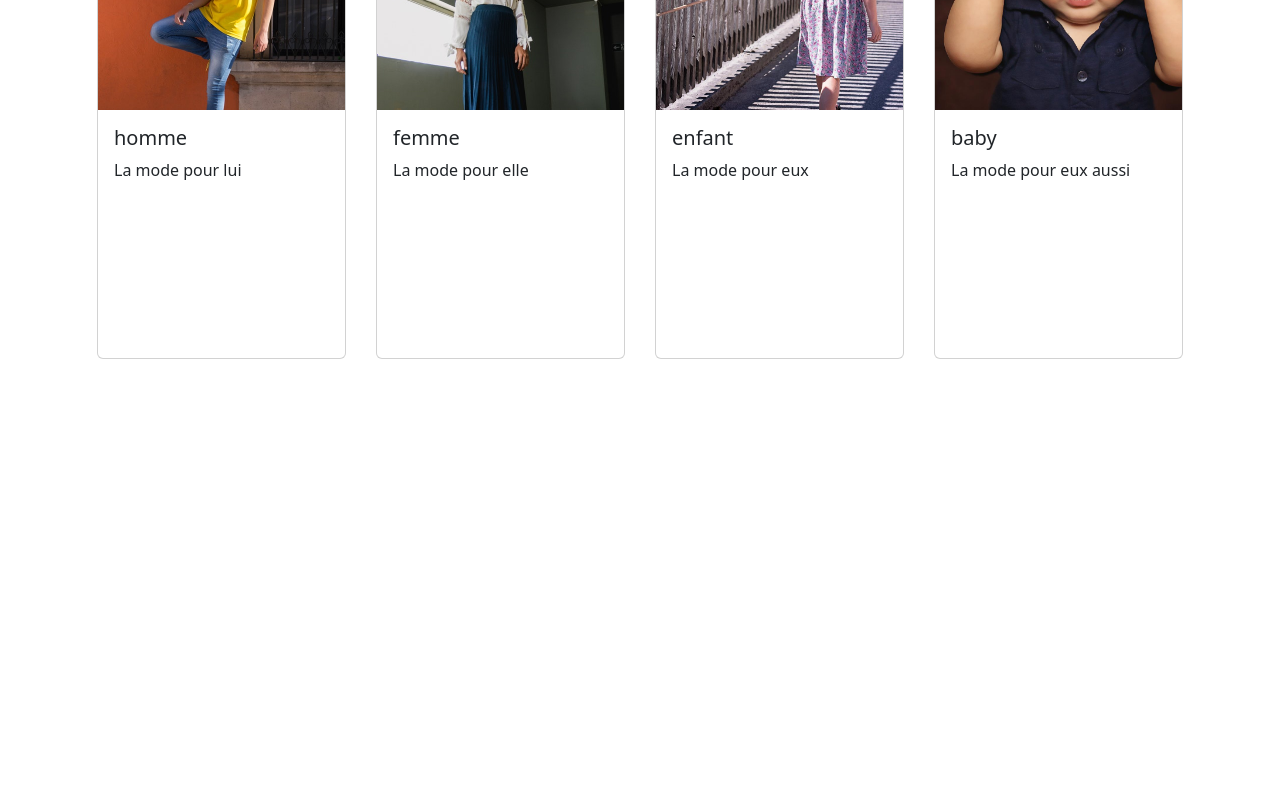
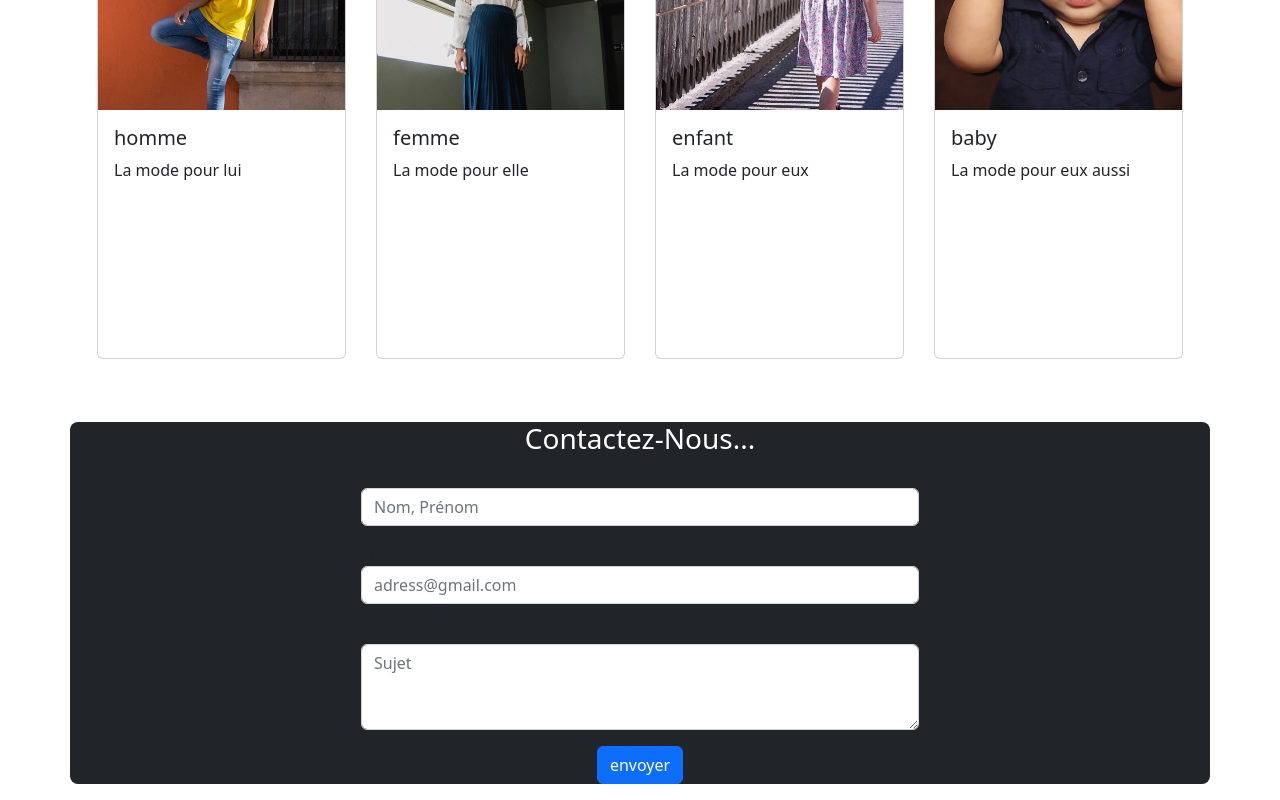
Before and after one commit to Melissalesne/myBoutique, a React (Create React App) app: page / in a window 1280 px wide. Shown: the part 212-1012 px from the top of the page. Before the commit the page ends 800 px from the top, so only its background shows below. Built offline with nearby package versions, Linux system fonts and the light colour scheme.

Commit message:
rectification E4

```diff
--- a/package.json
+++ b/package.json
@@ -9,6 +9,7 @@
     "bootstrap": "^5.2.0",
     "react": "^18.2.0",
     "react-dom": "^18.2.0",
+    "react-icons": "^4.4.0",
     "react-scripts": "5.0.1",
     "web-vitals": "^2.1.4"
   },
--- a/src/App.js
+++ b/src/App.js
@@ -1,34 +1,44 @@
 import "bootstrap/dist/css/bootstrap.min.css";
 import "bootstrap/dist/js/bootstrap.bundle";
+import CategoryCards from "./Components/CategoryCards";
 import HomeScreen from "./Pages/HomeScreen";
 
 function App() {
   const category = [
     {
+      id: "1",
       title: "homme",
       description: "La mode pour les hommes",
       image: "./assets/images/categorie-homme.jpg",
     },
     {
+      id: "2",
       title: "femme",
       description: "La mode pour les femmes",
       image: "./assets/images/categorie-femme.jpg",
     },
     {
+      id: "3",
       title: "enfant",
       description: "La mode pour les enfants",
       image: "./assets/images/girl.jpg",
     },
     {
+      id: "4",
       title: "baby",
       description: "La mode pour les bébé",
       image: "./assets/images/baby.jpg",
     },
   ];
 
+  category.map((category) => <CategoryCards />);
   return (
-    <div className="App">
-      <HomeScreen />
+    <div className="" key={category.id}>
+      <HomeScreen
+        title={category.title}
+        description={category.description}
+        image={category.image}
+      />
     </div>
   );
 }
--- a/src/Pages/HomeScreen.jsx
+++ b/src/Pages/HomeScreen.jsx
@@ -3,6 +3,9 @@ import CategoryCards from "../Components/CategoryCards";
 import "./homeScreen.css";
 
 export default function HomeScreen() {
+  function handleSubmit(evt) {
+    evt.preventDefault();
+  }
   return (
     <>
       <h1>La boutique de John Doe</h1>
@@ -27,7 +30,45 @@ export default function HomeScreen() {
           description={"La mode pour eux aussi"}
           image={"./assets/images/baby.jpg"}
         />
+        <br />
       </div>
+      <form onSubmit={(evt) => handleSubmit(evt)}>
+        <div className="container mt-5 bg-dark rounded-3">
+          <h3 className="text-center mt-5 text-white">Contactez-Nous...</h3>
+          <div className="mb-3 w-50 m-auto">
+            <label htmlFor="name">Nom: </label>
+            <input
+              type="text"
+              className="form-control"
+              id="exampleFormControlInput1"
+              placeholder="Nom, Prénom"
+            />
+          </div>
+          <div className="mb-3 w-50 m-auto">
+            <label htmlFor="email">Email:</label>
+            <input
+              type="email"
+              className="form-control"
+              id="exampleFormControlInput1"
+              placeholder="adress@gmail.com"
+            />
+          </div>
+          <div className="mb-3 w-50 m-auto">
+            <label htmlFor="Textarea">Textarea:</label>
+            <textarea
+              className="form-control"
+              id="exampleFormControlTextarea1"
+              rows="3"
+              placeholder="Sujet"
+            ></textarea>
+            <input
+              type="submit"
+              value="envoyer"
+              className="btn btn-primary mt-3 d-flex m-auto"
+            />
+          </div>
+        </div>
+      </form>
     </>
   );
 }
```
Also changed, not shown: 1 other file (tests, documents, lock files or other folders).
